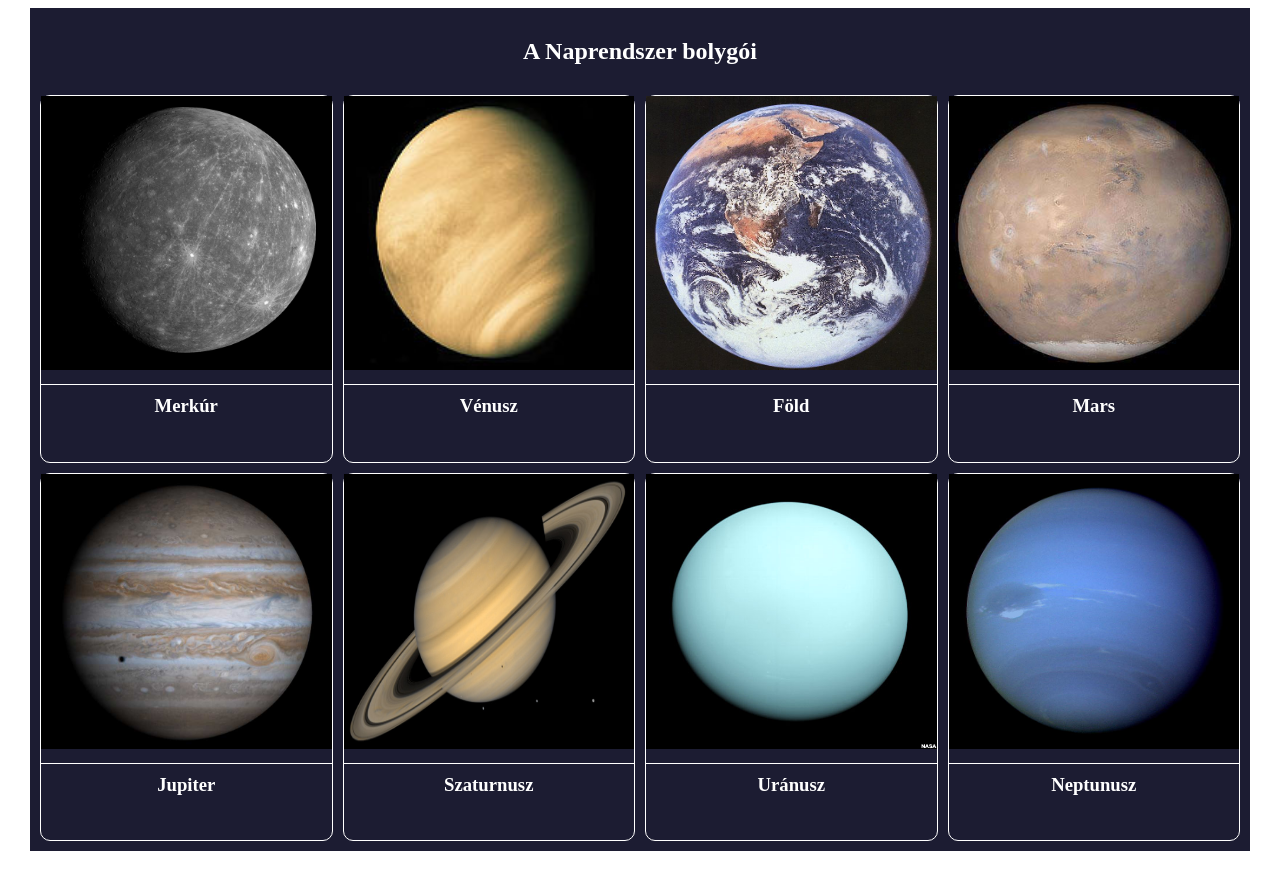
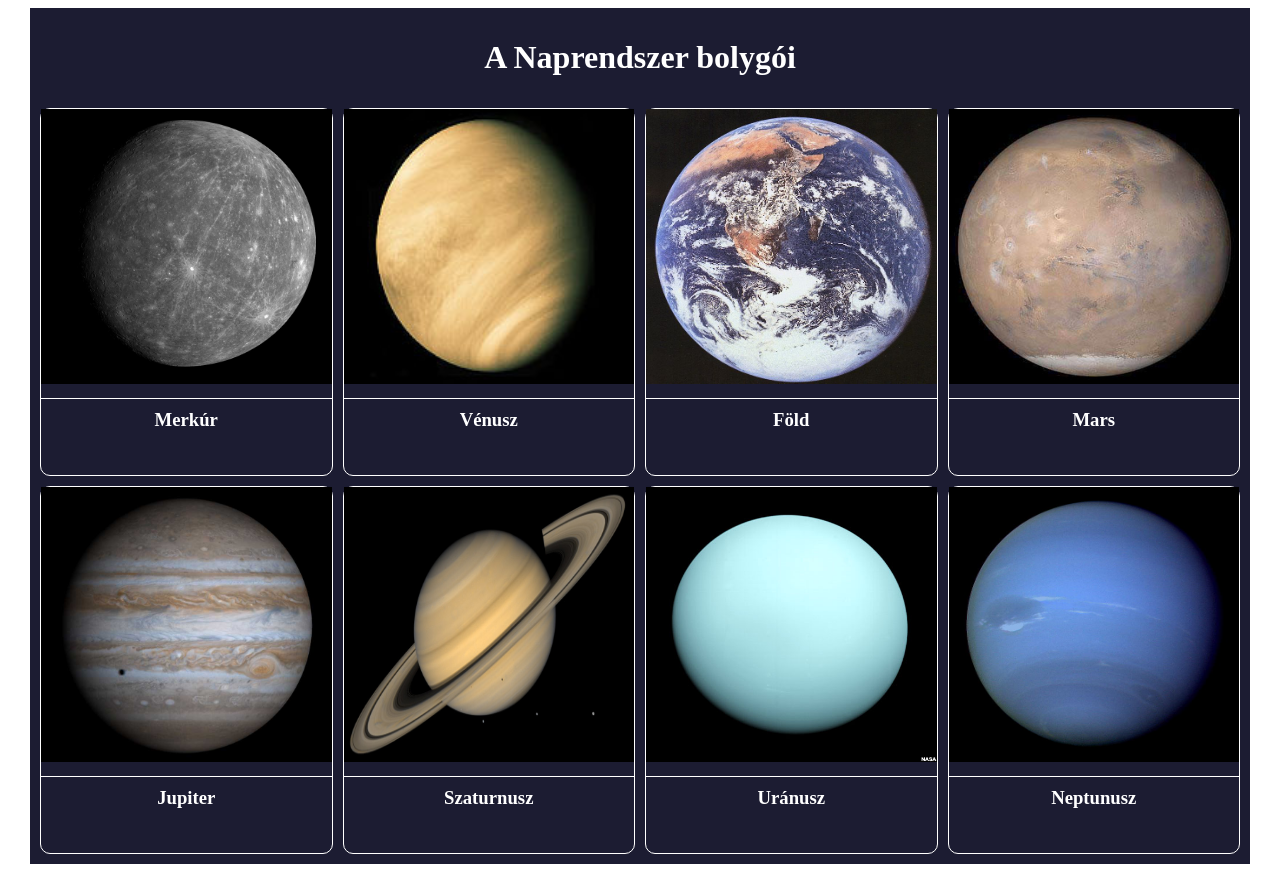
Before and after one commit to CoPhe23/bolygok, a plain HTML site: page index.html in a window 1280 px wide. Drawn offline with Linux system fonts and the light colour scheme.

Commit message:
changed Title to h1

```diff
--- a/index.html
+++ b/index.html
@@ -8,7 +8,7 @@
 </head>
 <body>
   <div class="container">
-     <h2 >A Naprendszer bolygói</h1>
+     <h1 >A Naprendszer bolygói</h1>
       <div >
         <img  src="merkur.jpg" >
         <h3>Merkúr</h3>
--- a/style.css
+++ b/style.css
@@ -32,7 +32,7 @@ h3 {
 		grid-template-columns: repeat(2, 1fr);
 	}
 }
-h2 {
+h1 {
 	grid-column: 1/-1;
 	text-align: center;
 }
```
